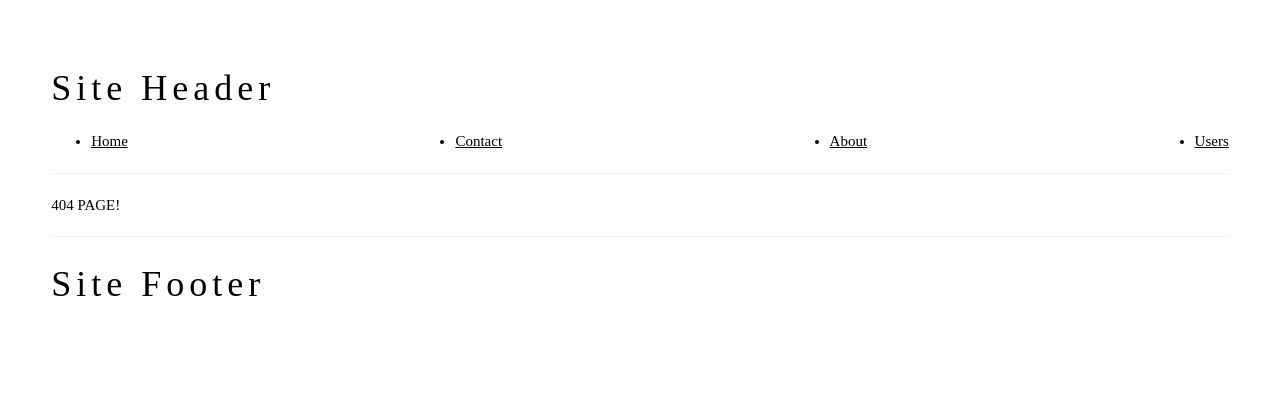
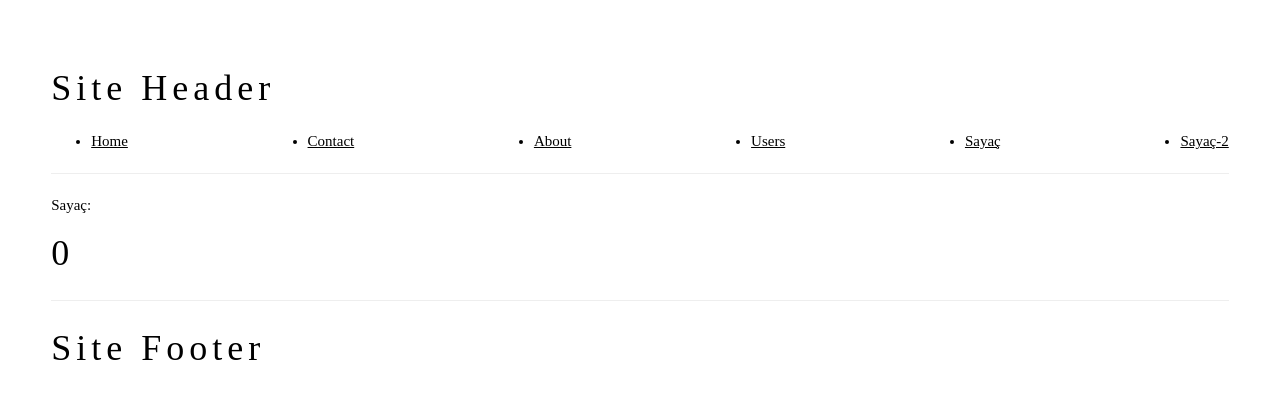
Before and after one commit to yakintech/academy-react-tutorial, a React (Create React App) app: page /sayac in a window 1280 px wide. Before the commit this address had no page. Shown: the top 398 px of the page. Built offline with nearby package versions, Linux system fonts and the light colour scheme.

Commit message:
context api

```diff
--- a/src/App.js
+++ b/src/App.js
@@ -12,6 +12,9 @@ function App() {
         <li><Link to='/contact'>Contact</Link></li>
         <li><Link to='/about'>About</Link></li>
         <li><Link to='/users'>Users</Link></li>
+        <li><Link to='/sayac'>Sayaç</Link></li>
+        <li><Link to='/sayac2'>Sayaç-2</Link></li>
+
 
       </ul>
     </div>
--- a/src/StateSample/CounterSample.js
+++ b/src/StateSample/CounterSample.js
@@ -6,7 +6,7 @@ function CounterSample() {
     const [counter, setcounter ] = useState(0);
 
 
-    console.log('Counter component render!');
+    console.log('Counter component RENDER!');
 
 
 
--- /dev/null
+++ b/src/contextSample/Sayac.jsx
@@ -0,0 +1,14 @@
+import React, { useContext } from 'react'
+import { sayacContext } from './SayacContext'
+
+function Sayac() {
+
+
+    let { sayac, setsayac } = useContext(sayacContext);
+
+    return (
+        <div>Sayaç: <h1>{sayac}</h1></div>
+    )
+}
+
+export default Sayac
--- /dev/null
+++ b/src/contextSample/Sayac2.jsx
@@ -0,0 +1,17 @@
+import React, { useContext } from 'react'
+import { sayacContext } from './SayacContext'
+
+function Sayac2() {
+
+
+  let { sayac, setsayac } = useContext(sayacContext)
+
+  return (<>
+   <div>Sayaç: <h1>{sayac}</h1></div>
+    <button onClick={() => setsayac(0)}>Sıfırla</button>
+  </>
+
+  )
+}
+
+export default Sayac2
--- /dev/null
+++ b/src/contextSample/SayacContext.js
@@ -0,0 +1,25 @@
+import { createContext, useState } from "react";
+
+
+export const sayacContext = createContext(null);
+
+export const SayacProvider = ({ children }) => {
+
+    const [sayac, setsayac] = useState(0);
+    const [name, setname] = useState('Çağatay');
+    const [cities, setcities] = useState([]);
+
+
+    //public values
+    const values = {
+        sayac,
+        setsayac,
+        name,
+        setname,
+        cities,
+        setcities
+    }
+
+    return <sayacContext.Provider value={values}>{children}</sayacContext.Provider>
+
+}
--- a/src/index.js
+++ b/src/index.js
@@ -2,13 +2,16 @@
 import ReactDOM from 'react-dom/client';
 import { BrowserRouter } from 'react-router-dom';
 import App from './App';
+import { SayacProvider } from './contextSample/SayacContext';
 
 
 const root = ReactDOM.createRoot(document.getElementById('root'));
 
 root.render(
   <BrowserRouter>
-    <App></App>
+    <SayacProvider>
+      <App></App>
+    </SayacProvider>
   </BrowserRouter>
 
 );
--- a/src/routingSample/About.jsx
+++ b/src/routingSample/About.jsx
@@ -1,8 +1,26 @@
-import React from 'react'
+import React, { useContext, useState } from 'react'
+import { sayacContext } from '../contextSample/SayacContext'
 
 function About() {
-  return (
-    <div>About</div>
+
+  const [name, setname] = useState('')
+
+
+  let { cities, setcities } = useContext(sayacContext);
+
+  const add = () => {
+    setcities([...cities, name]);
+  }
+
+  return (<>
+    <input type='text' onChange={(e) => setname(e.target.value)} />
+    <button onClick={add}>Add</button>
+    <ul>
+      {
+        cities.map((item) => <li>{item}</li>)
+      }
+    </ul>
+  </>
   )
 }
 
--- a/src/routingSample/Contact.jsx
+++ b/src/routingSample/Contact.jsx
@@ -1,10 +1,15 @@
-import React from 'react'
+import React, { useContext } from 'react'
+import { sayacContext } from '../contextSample/SayacContext';
 
 function Contact() {
 
-    console.log('CONTACT RENDER');
-  return (
-    <div>Contact</div>
+  let { sayac, setsayac } = useContext(sayacContext);
+
+
+
+  return (<>
+    <button onClick={() => setsayac(sayac + 1)}>Increase</button>
+  </>
   )
 }
 
--- a/src/routingSample/Home.jsx
+++ b/src/routingSample/Home.jsx
@@ -1,8 +1,18 @@
-import React from 'react'
+import React, { useContext } from 'react'
+import { sayacContext } from '../contextSample/SayacContext'
 
 function Home() {
-  return (
-    <div>Home</div>
+
+
+  let { cities } = useContext(sayacContext)
+
+  return (<>
+    <ul>
+      {
+        cities.map((item) => <li>{item}</li>)
+      }
+    </ul>
+  </>
   )
 }
 
```
Also changed, not shown: src/router/siteRoutes.js (+14 -2 lines).
